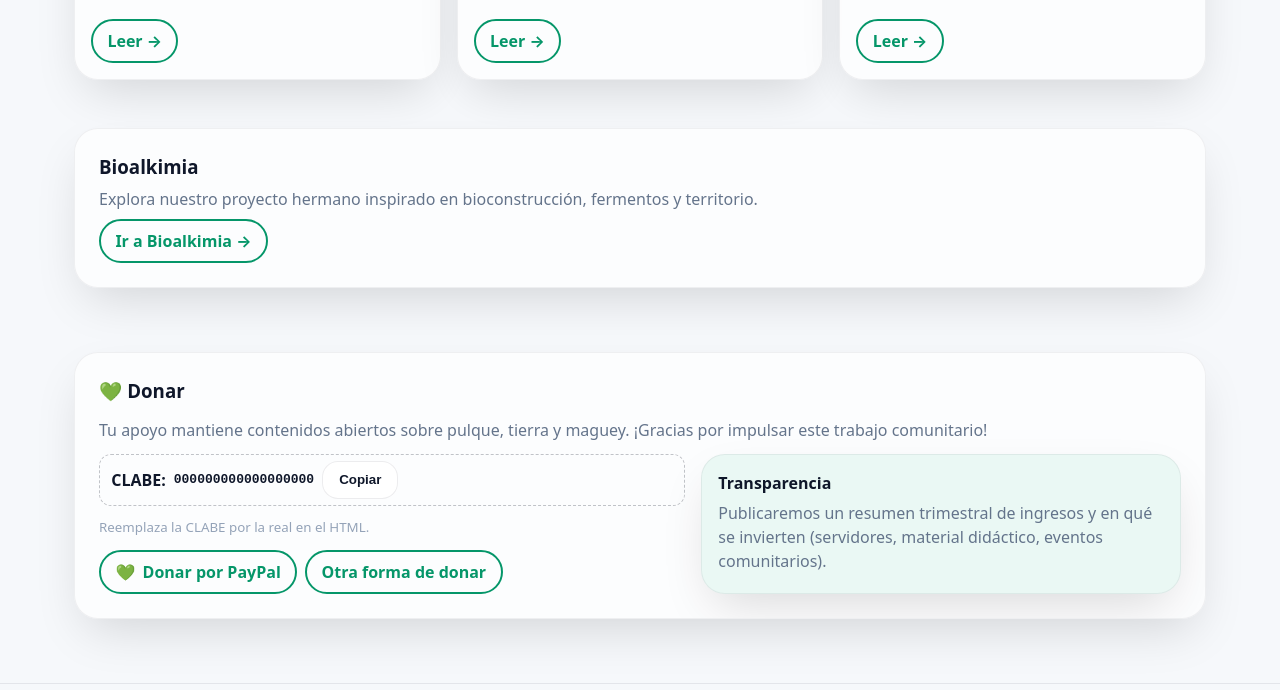
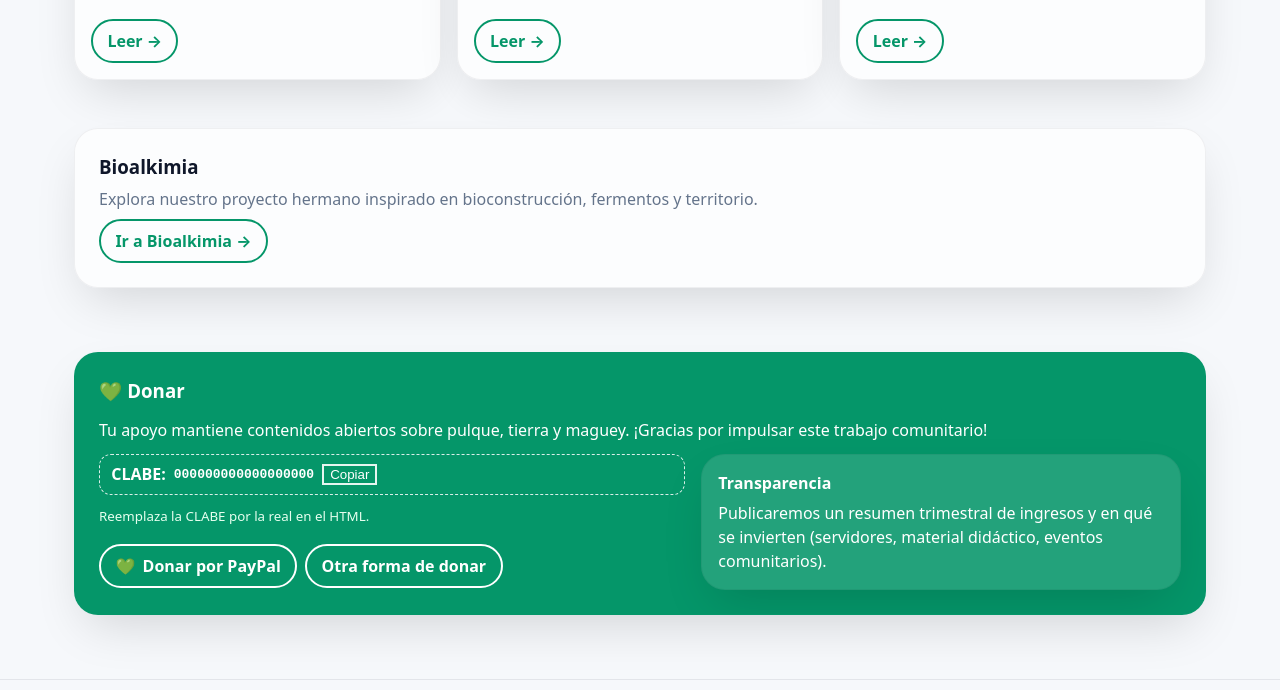
Before and after one commit to swgarz/guardianesdelpulque, a plain HTML site: page index.html in a window 1280 px wide. Shown: the part 1234-1924 px from the top of the page. Drawn offline with Linux system fonts and the light colour scheme.

Commit message:
Update styles and content in donation section

```diff
--- a/index.html
+++ b/index.html
@@ -42,13 +42,19 @@
     /* Donar con fondo verde fijo (único) */
     .chip.solid{background:var(--brand);color:#fff;border-color:transparent}
     .chip.solid:hover{filter:brightness(.95);transform:translateY(-1px)}
+    /* Chips invertidos para fondos oscuros/verdes */
+    .chip-invert{border-color:#fff;color:#fff}
+    .chip-invert:hover{background:#fff;color:var(--brand)}
 
     /* ===== Cards y botones ===== */
     .card{border-radius:24px;background:rgba(255,255,255,.7);border:1px solid rgba(15,23,42,.06);box-shadow:0 20px 50px -12px rgba(0,0,0,.15);overflow:hidden}
+    .card-green{background:var(--brand);color:#fff;border-color:transparent}
     .btn{display:inline-flex;align-items:center;justify-content:center;gap:.5rem;border:0;border-radius:16px;padding:.65rem 1rem;font-weight:700;cursor:pointer}
     .btn-brand{background:var(--brand);color:#fff}
     .btn-brand:hover{filter:brightness(.95)}
     .btn-ghost{background:#fff;border:1px solid rgba(15,23,42,.08);color:#0f172a}
+    .btn-ghost.inverse{background:transparent;border:2px solid rgba(255,255,255,.9);color:#fff}
+    .btn-ghost.inverse:hover{background:rgba(255,255,255,.1)}
     .btn-block{width:100%}
     @media (min-width:520px){ .btn-block{width:auto} }
 
@@ -92,6 +98,7 @@
     .don-grid{display:grid;gap:1rem}
     @media (min-width:760px){ .don-grid{grid-template-columns:1.1fr .9fr} }
     .copy-badge{display:inline-flex;gap:.5rem;align-items:center;padding:.4rem .7rem;border:1px dashed rgba(15,23,42,.25);border-radius:12px;font-weight:700}
+    .copy-badge.inverse{border-color:rgba(255,255,255,.85);color:#fff}
 
     /* ===== Bioalkimia ===== */
     .bio-card{padding:24px}
@@ -182,32 +189,32 @@
     </div>
   </section>
 
-  <!-- DONAR -->
+  <!-- DONAR (tarjeta verde fija) -->
   <section id="donar" class="container" style="margin-bottom:64px">
-    <div class="card reveal" style="padding:24px">
+    <div class="card card-green reveal" style="padding:24px">
       <div class="stack-3">
         <h3 style="margin:0"><span class="emoji">💚</span> Donar</h3>
-        <p style="color:#64748b;margin:0">Tu apoyo mantiene contenidos abiertos sobre pulque, tierra y maguey. ¡Gracias por impulsar este trabajo comunitario!</p>
+        <p style="margin:0">Tu apoyo mantiene contenidos abiertos sobre pulque, tierra y maguey. ¡Gracias por impulsar este trabajo comunitario!</p>
 
         <div class="don-grid">
           <div class="stack-3">
-            <div class="copy-badge">
+            <div class="copy-badge inverse">
               <span>CLABE:</span>
-              <code id="clabeText">000000000000000000</code>
-              <button id="copyClabe" class="btn btn-ghost" type="button">Copiar</button>
+              <code id="clabeText" style="color:#fff">000000000000000000</code>
+              <button id="copyClabe" class="btn-ghost inverse" type="button">Copiar</button>
             </div>
-            <small style="color:#94a3b8">Reemplaza la CLABE por la real en el HTML.</small>
+            <small style="color:#e6ffef">Reemplaza la CLABE por la real en el HTML.</small>
 
             <div class="stack-2" style="grid-auto-flow:column;gap:.5rem;align-items:center;justify-content:start">
-              <a id="paypalBtn" class="chip" href="#" target="_blank" rel="noopener"><span class="emoji">💚</span> Donar por PayPal</a>
-              <a class="chip" href="mailto:donaciones@tusitio.mx">Otra forma de donar</a>
+              <a id="paypalBtn" class="chip chip-invert" href="#" target="_blank" rel="noopener"><span class="emoji">💚</span> Donar por PayPal</a>
+              <a class="chip chip-invert" href="mailto:donaciones@tusitio.mx">Otra forma de donar</a>
             </div>
           </div>
 
           <div class="stack-3">
-            <div class="card" style="padding:16px;background:rgba(16,185,129,.08)">
+            <div class="card" style="padding:16px;background:rgba(255,255,255,.12);color:#fff">
               <strong>Transparencia</strong>
-              <p style="color:#64748b;margin:.4rem 0 0">Publicaremos un resumen trimestral de ingresos y en qué se invierten (servidores, material didáctico, eventos comunitarios).</p>
+              <p style="margin:.4rem 0 0">Publicaremos un resumen trimestral de ingresos y en qué se invierten (servidores, material didáctico, eventos comunitarios).</p>
             </div>
           </div>
         </div>
```
